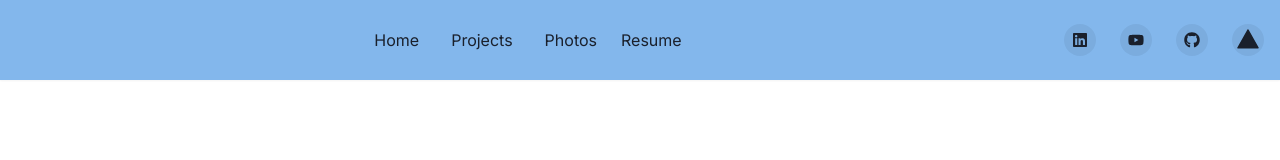
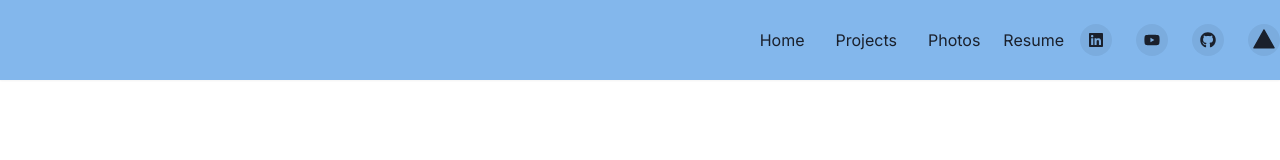
Before and after one commit to esvin2661/esvin-portfolio, a Next.js app: page / in a window 1280 px wide. Shown: the top 160 px of the page. Built offline with nearby package versions, Linux system fonts and the light colour scheme.

Commit message:
updated navbar

```diff
--- a/app/components/HeroSection.tsx
+++ b/app/components/HeroSection.tsx
@@ -1,3 +1,4 @@
+"use client";
 import {
   Flex,
   Stack,
--- a/app/components/Navbar.tsx
+++ b/app/components/Navbar.tsx
@@ -7,22 +7,19 @@ import {
   HStack,
   IconButton,
   useDisclosure,
-  useColorModeValue,
   Stack,
   VisuallyHidden,
   useColorMode,
-  Container,
-  Text,
 } from "@chakra-ui/react";
-import { HamburgerIcon, CloseIcon, MoonIcon, SunIcon } from "@chakra-ui/icons";
+import { HamburgerIcon, CloseIcon } from "@chakra-ui/icons";
 import { ReactNode } from "react";
 import { FaGithub, FaYoutube, FaLinkedin } from "react-icons/fa";
+
 interface NavLinkProps {
   children: React.ReactNode;
   href: string;
   isExternal?: boolean;
 }
-import Image from "next/image";
 
 const Links = [
   { label: "Home", href: "/" },
@@ -35,7 +32,6 @@ const Links = [
   },
 ];
 
-
 const SocialButton = ({
   children,
   label,
@@ -47,7 +43,7 @@ const SocialButton = ({
 }) => {
   return (
     <chakra.button
-      bg={useColorModeValue("blackAlpha.100", "whiteAlpha.100")}
+      bg="blackAlpha.100"
       rounded={"full"}
       w={8}
       h={8}
@@ -59,7 +55,7 @@ const SocialButton = ({
       justifyContent={"center"}
       transition={"background 0.3s ease"}
       _hover={{
-        bg: useColorModeValue("blackAlpha.200", "whiteAlpha.200"),
+        bg: "blackAlpha.200",
       }}
     >
       <VisuallyHidden>{label}</VisuallyHidden>
@@ -83,7 +79,7 @@ const NavLink = (props: NavLinkProps) => {
       rounded={"md"}
       _hover={{
         textDecoration: "none",
-        bg: useColorModeValue("gray.200", "gray.700"),
+        bg: "gray.200",
       }}
       href={href}
     >
@@ -93,7 +89,7 @@ const NavLink = (props: NavLinkProps) => {
 
   return linkComponent;
 };
-//
+
 export default function Simple() {
   const { isOpen, onOpen, onClose } = useDisclosure();
 
@@ -102,8 +98,8 @@ export default function Simple() {
       <Box className="Navbar-container">
         <Flex
           h={20}
-          alignItems={"center"}
-          justifyContent={"space-between"}
+          alignItems="center"
+          justifyContent="space-between"
           position="fixed"
           width="100%"
           top={0}
@@ -119,68 +115,40 @@ export default function Simple() {
             onClick={isOpen ? onClose : onOpen}
           />
 
-          <HStack spacing={8} alignItems={"center"}>
-              width={70}
-              height={50}
-              layout="fixed"
-          </HStack>
-          <Flex alignItems={"center"} justifyContent={"flex-end"}>
-            <HStack
-              as={"nav"}
-              spacing={4}
-              display={{ base: "none", md: "flex" }}
-            >
-              {Links.map((link) => (
-                <NavLink
-                  key={link.href}
-                  href={link.href}
-                  isExternal={link.isExternal}
-                >
-                  {link.label}
-                </NavLink>
-              ))}
-            </HStack>
-          </Flex>
 
+          <Box borderStyle="solid" borderColor="gray.200" ml="auto">
           <Box
-            borderStyle={"solid"}
-            borderColor={useColorModeValue("gray.200", "gray.700")}
-          >
-            <Container
               as={Stack}
-              maxW={"6xl"}
+              maxW="6xl"
               py={4}
               direction={{ base: "column", md: "row" }}
               spacing={4}
               justify={{ base: "center", md: "space-between" }}
               align={{ base: "center", md: "center" }}
             >
-              <Stack direction={"row"} spacing={6}>
-                <SocialButton
-                  label={"LinkedIn"}
-                  href={"https://www.linkedin.com/in/esv261/"}
-                >
+
+              <HStack spacing={15}>
+                {Links.map((link) => (
+                  <NavLink key={link.href} href={link.href} isExternal={link.isExternal}>
+                    {link.label}
+                  </NavLink>
+                ))}
+              </HStack>
+
+              <HStack spacing={6}>
+                <SocialButton label={"LinkedIn"} href={"https://www.linkedin.com/in/esv261/"}>
                   <FaLinkedin />
                 </SocialButton>
                 <SocialButton
                   label={"YouTube"}
-                  href={
-                    "https://www.youtube.com/channel/UCYyM0LuNo7ulbP7e6NcOxVw"
-                  }
+                  href={"https://www.youtube.com/channel/UCYyM0LuNo7ulbP7e6NcOxVw"}
                 >
                   <FaYoutube />
                 </SocialButton>
-                <SocialButton
-                  label={"GitHub"}
-                  href={"https://github.com/esvin2661"}
-                >
+                <SocialButton label={"GitHub"} href={"https://github.com/esvin2661"}>
                   <FaGithub />
                 </SocialButton>
-                <SocialButton
-    label="Vercel"
-    href="https://vercel.com/"
-  >
-
+                <SocialButton label="Vercel" href="https://vercel.com/">
                   <svg
                     className="with-icon_icon__MHUeb"
                     data-testid="geist-icon"
@@ -205,21 +173,17 @@ export default function Simple() {
                     />
                   </svg>
                 </SocialButton>
-              </Stack>
-            </Container>
+              </HStack>
+          </Box>
           </Box>
         </Flex>
 
         <Box>
           {isOpen ? (
             <Box pb={4} display={{ md: "none" }}>
-              <Stack as={"nav"} spacing={4}>
+              <Stack as="nav" spacing={4}>
                 {Links.map((link) => (
-                  <NavLink
-                    key={link.href}
-                    href={link.href}
-                    isExternal={link.isExternal}
-                  >
+                  <NavLink key={link.href} href={link.href} isExternal={link.isExternal}>
                     {link.label}
                   </NavLink>
                 ))}
```
Also changed, not shown: 1 other file (tests, documents, lock files or other folders). Lines whose indentation alone changed are shown as unchanged.
